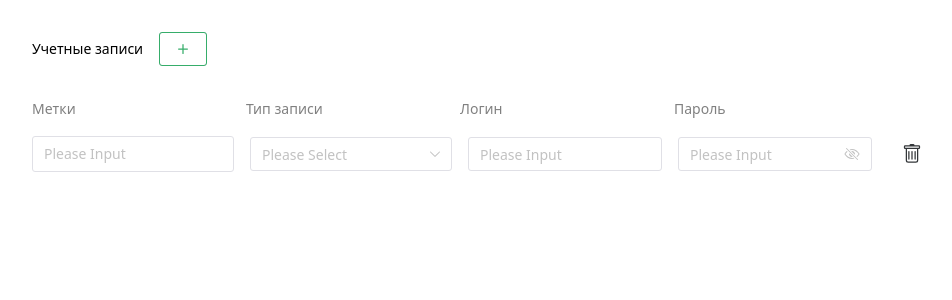
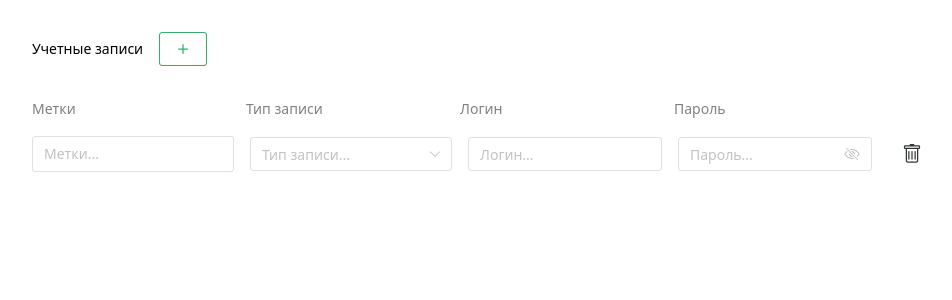
Before and after one commit to FANTAzeRus/saa-soft-test, a Vue app: page / in a window 1280 px wide. Both pictures are taken after a click on the button 343 px from the left and 49 px from the top of the page. Shown: the top 300 px of the page, without its empty margins (160-1112 px from the left). Built offline with nearby package versions, Linux system fonts and the light colour scheme; the HTML template or start-up script is replaced by a standard one.

Commit message:
1. Рефакторинг 2. Устранение логических ошибок 3. Типизация

```diff
--- a/src/components/AccountItem.vue
+++ b/src/components/AccountItem.vue
@@ -9,6 +9,7 @@
         @blur="validateAndSave"
         :status="form.label.status"
         :passively-activated="true"
+        placeholder="Метки..."
     />
 
     <n-select
@@ -16,6 +17,8 @@
         :options="recordTypesList"
         @change="(newType: RecordType) => changeRecordType(newType)"
         :passively-activated="true"
+        :status="form.recordType.status"
+        placeholder="Тип записи..."
     />
 
     <template v-if="account.recordType === RecordType.LDAP">
@@ -24,6 +27,7 @@
           @blur="validateAndSave"
           :status="form.login.status"
           :passively-activated="true"
+          placeholder="Логин..."
       />
     </template>
 
@@ -34,6 +38,7 @@
             @blur="validateAndSave"
             :status="form.login.status"
             :passively-activated="true"
+            placeholder="Логин..."
         />
 
         <n-input
@@ -42,14 +47,15 @@
             v-model:value="form.password.data"
             error-message="Passwords do not match"
             @blur="validateAndSave"
-            :status="form.login.status"
+            :status="form.password.status"
             :passively-activated="true"
+            placeholder="Пароль..."
         />
       </div>
     </template>
 
     <n-button ghost :bordered="false" @click="removeAccountHandler">
-      <TrashIcon />
+      <TrashIcon/>
     </n-button>
 
   </div>
@@ -57,15 +63,15 @@
 
 <script setup lang="ts">
 
-import type {Account, AccountForm} from "@/types/Account.ts";
+import type {Account, AccountFormData} from "@/types/Account.ts";
 import {RecordType} from "@/types/RecordType.ts";
 import type {LabelItem} from "@/types/Label.ts";
-import {reactive} from "vue";
+import {computed, reactive, ref} from "vue";
 import {NButton, NInput, NSelect} from "naive-ui";
 import TrashIcon from "@/components/TrashIcon.vue";
 import {useAccountStore} from "@/stores/account.ts";
 import {ValidationStatus} from "@/types/ValidationStatus.ts";
-import {labelValidator, loginValidator, passwordValidator} from "@/utils/validators.ts";
+import {labelValidator, loginValidator, passwordValidator, recordTypeValidator} from "@/utils/validators.ts";
 
 interface Props {
   account: Account;
@@ -84,29 +90,26 @@ const customDisplayLabel = (label: LabelItem[] | null | undefined): string => {
   return "";
 }
 
-const form = reactive({
+const form = reactive<AccountFormData>({
   label: {
-    required: false,
     data: customDisplayLabel(account.label),
     status: ValidationStatus.SUCCESS,
     validator: labelValidator
   },
   recordType: {
-    required: true,
     data: account.recordType,
-    status: ValidationStatus.SUCCESS
+    status: ValidationStatus.SUCCESS,
+    validator: recordTypeValidator
   },
   login: {
-    required: true,
     data: account.login,
     status: ValidationStatus.SUCCESS,
     validator: loginValidator
   },
   password: {
-    required: true,
     data: account.password,
     status: ValidationStatus.SUCCESS,
-    validator: passwordValidator()
+    validator: passwordValidator
   },
 });
 
@@ -130,26 +133,83 @@ const changeRecordType = (newType: RecordType): void => {
   validateAndSave();
 }
 
+const hasErrors = computed(() => {
+  const errors = ref([]);
+  for (const field in form) {
+    const value = form[field];
+    if(value.status === ValidationStatus.ERROR) {
+      errors.value.push(field);
+    }
+  }
+
+  return errors.value.length;
+});
+
+const stringToLabels = (str: string): LabelItem[] => {
+  return str
+      .split(';')
+      .map(item => ({text: item.trim()}));
+}
+
+const labelsToString = (labels: LabelItem[]):string => {
+  return labels.map(item => item.text).join('; ')
+}
+
+
 const validateAndSave = () => {
-  const data: AccountForm = {};
+  const data: Account = {
+    label: null,
+    recordType: null,
+    login: null,
+    password: null,
+ };
 
   Object.keys(form).forEach((field) => {
-      if(form[field].validator && typeof form[field].validator === 'function') {
-        form[field].status = form[field].validator(form[field].data) ? ValidationStatus.SUCCESS : ValidationStatus.ERROR;
-      }
-      if(field === 'label') {
-        data[field] = form[field].data.split(';').map(item => ({text: item.trim()}));
-      } else {
-        data[field] = form[field].data;
-      }
+    switch (field) {
+      case "label":
+        if (form.label.data) {
+          data.label = stringToLabels(form.label.data);
+          form.label.status = labelValidator(form.label.data) ? ValidationStatus.SUCCESS : ValidationStatus.ERROR;
+          form.label.data = labelsToString(data.label);
+        }
+        break;
 
-      if(field === 'recordType' && form[field].data === RecordType.LDAP) {
-        form['password'].data = null;
-      }
+      case "recordType":
+        if(form.recordType.data && form.recordType.data === RecordType.LDAP) {
+          data.password = null;
+        }
+        if(form.recordType.data) {}
+          data.recordType = form.recordType.data as RecordType;
+        form.recordType.status = recordTypeValidator(form.recordType.data) ? ValidationStatus.SUCCESS : ValidationStatus.ERROR;
+        break;
+
+      case "login":
+        form.login.status = loginValidator(form.login.data) ? ValidationStatus.SUCCESS : ValidationStatus.ERROR;
+        data.login = form.login.data;
+        break;
+
+      case "password":
+        if(form.recordType.data === RecordType.LDAP) {
+          form.password.status = ValidationStatus.SUCCESS;
+          form.password.data = null;
+        } else {
+          form.password.status = passwordValidator(form.password.data) ? ValidationStatus.SUCCESS : ValidationStatus.ERROR;
+          data.password = form.password.data;
+        }
+        break;
+
+
+    }
+
   });
 
 
   store.updateAccount(idx, data);
+
+  if (!hasErrors.value) {
+    store.saveToLocalStorage();
+  }
+
 }
 
 </script>
--- a/src/stores/account.ts
+++ b/src/stores/account.ts
@@ -1,13 +1,8 @@
 import {defineStore} from 'pinia'
 import {ref} from "vue";
 import type {Account} from "@/types/Account.ts";
-import {RecordType} from "@/types/RecordType.ts";
 
 const LOCAL_STORAGE_KEY: string = "accounts";
-
-const saveToLocalStorage = (data: Account[]) => {
-  localStorage.setItem(LOCAL_STORAGE_KEY, JSON.stringify(data));
-}
 
 const resotoreFromLocalStorage = (): Account[] => {
   const dataFromLocalStorage:string | null = localStorage.getItem(LOCAL_STORAGE_KEY);
@@ -28,8 +23,10 @@ export const useAccountStore = defineStore('account', () => {
       login: null,
       password: null,
     });
+  }
 
-    saveToLocalStorage(accounts.value);
+  const saveToLocalStorage = () => {
+    localStorage.setItem(LOCAL_STORAGE_KEY, JSON.stringify(accounts.value));
   }
 
   const updateAccount = (idx: number, parts: Object) => {
@@ -37,13 +34,11 @@ export const useAccountStore = defineStore('account', () => {
       ...accounts.value[idx],
       ...parts
     }
-
-    saveToLocalStorage(accounts.value);
   }
 
   const removeAccount = (idx: number) => {
     accounts.value.splice(idx, 1);
-    saveToLocalStorage(accounts.value);
+    saveToLocalStorage();
   }
 
 
@@ -51,6 +46,7 @@ export const useAccountStore = defineStore('account', () => {
     accounts,
     addNewAccount,
     updateAccount,
-    removeAccount
+    removeAccount,
+    saveToLocalStorage,
   }
 })
--- a/src/utils/validators.ts
+++ b/src/utils/validators.ts
@@ -1,11 +1,17 @@
-export function labelValidator(value:string) {
+import {RecordType} from "@/types/RecordType.ts";
+
+export function labelValidator(value:string):boolean {
   return !value ? true : value.length <= 50;
 }
 
-export function loginValidator(value:string) {
-  return value && value.length <= 100;
+export function recordTypeValidator(value:string | RecordType | null): boolean {
+  return value !== undefined && value !== null;
 }
 
-export function passwordValidator(value:string) {
-  return value && value.length <= 100;
+export function loginValidator(value:string | null): boolean {
+  return !!value && value.length <= 100;
 }
+
+export function passwordValidator(value:string | null): boolean {
+  return !!value && value.length <= 100;
+}
```
Also changed, not shown: src/types/Account.ts (+9 -5 lines).
